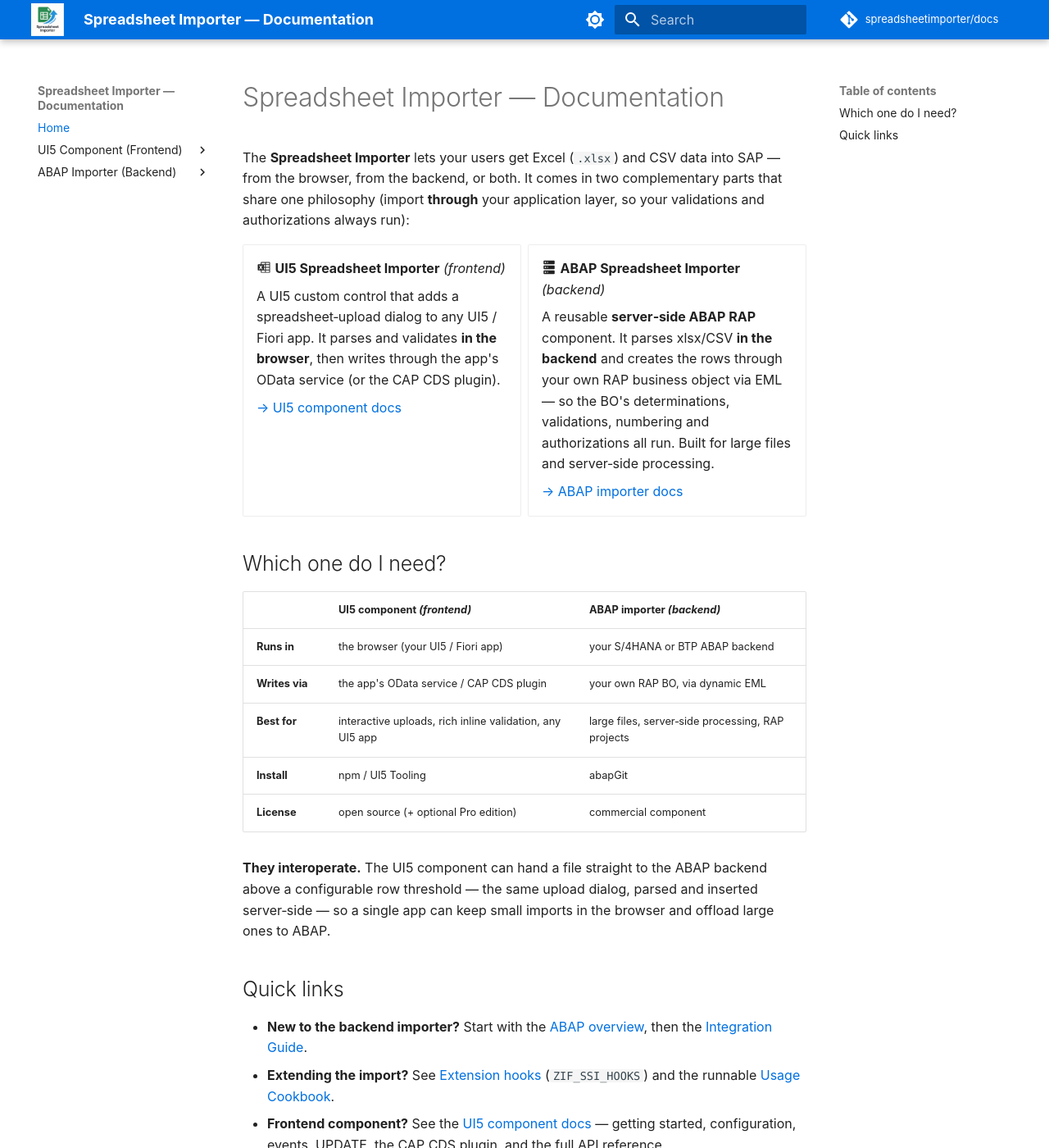
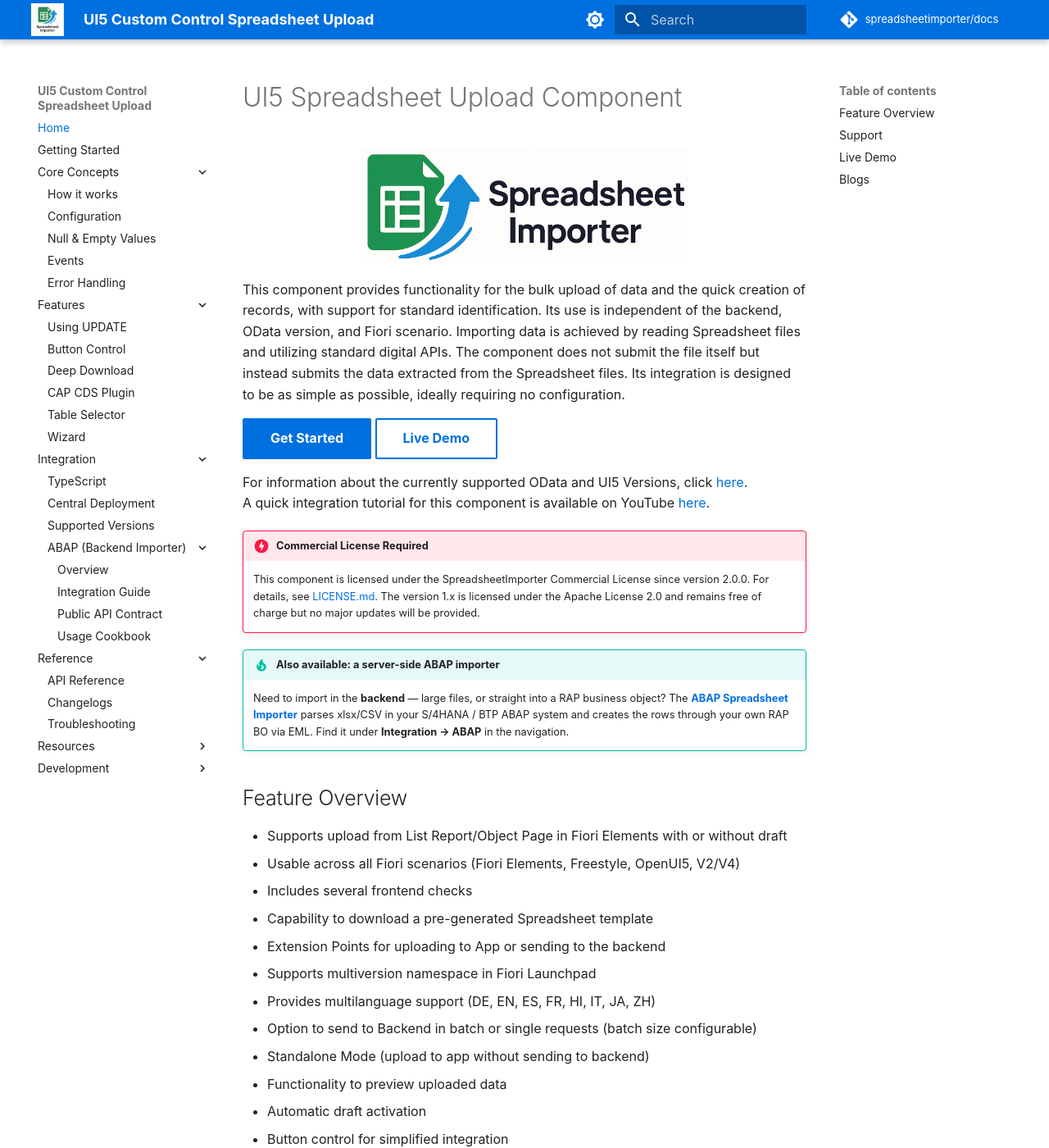
Before and after one commit to spreadsheetimporter/docs, an MkDocs documentation site: the page built from docs/index.md, in a window 1280 px wide and 1400 px high. Shown: the whole window at 82% size. Built offline with MkDocs 1.6.1 and Material for MkDocs 9.7.7, drawn with Linux system fonts in a browser that asks for light colours; comment, search, counter and statistics services are not loaded; some of the changed text lies outside the part shown.

Commit message:
docs: match the original UI5 nav; nest ABAP under Integration; collapse Resources & Development
- Restore the flat UI5 sidebar nav (Home, Getting Started, Core Concepts,
  Features, Integration, Reference, Resources, Development) instead of the
  two-product grouping; the site home is now the UI5 component home (with a
  note pointing to the ABAP backend importer).
- Place the ABAP docs as a nested 'ABAP (Backend Importer)' group under
  Integration (Overview, Integration Guide, Public API Contract, Cookbook).
- navigation.expand keeps sections open like the original; a small
  nav-collapse.js re-collapses the long Resources and Development sections.
- Pro pages + Development/Update kept out of the sidebar via not_in_nav
  (as in the original UI5 docs), still built.

Co-Authored-By: Claude Opus 4.8 <noreply@anthropic.com>

```diff
--- a/docs/index.md
+++ b/docs/index.md
@@ -1,47 +1,61 @@
-# Spreadsheet Importer — Documentation
+# UI5 Spreadsheet Upload Component
 
-The **Spreadsheet Importer** lets your users get Excel (`.xlsx`) and CSV data into SAP — from the
-browser, from the backend, or both. It comes in two complementary parts that share one philosophy
-(import **through** your application layer, so your validations and authorizations always run):
+![UI5 Spreadsheet Importer Logo](ui5/images/Logo_wide.png){ width="400" .logo-light }
+![UI5 Spreadsheet Importer Logo Dark](ui5/images/Logo_wide_dark_grey.png){ width="400" .logo-dark }
 
-<div class="grid cards" markdown>
+This component provides functionality for the bulk upload of data and the quick creation of records, with support for standard identification. Its use is independent of the backend, OData version, and Fiori scenario. Importing data is achieved by reading Spreadsheet files and utilizing standard digital APIs. The component does not submit the file itself but instead submits the data extracted from the Spreadsheet files. Its integration is designed to be as simple as possible, ideally requiring no configuration.
 
--   :material-microsoft-excel: **UI5 Spreadsheet Importer** *(frontend)*
+[**Get Started**](./ui5/pages/GettingStarted.md){: .md-button .md-button--primary .sap-icon-initiative }
+[**Live Demo**](https://livedemo.spreadsheet-importer.com/){: .md-button .md-button--secondary .sap-icon-initiative }
 
-    A UI5 custom control that adds a spreadsheet‑upload dialog to any UI5 / Fiori app. It parses and
-    validates **in the browser**, then writes through the app's OData service (or the CAP CDS plugin).
+For information about the currently supported OData and UI5 Versions, click [here](./ui5/pages/SupportVersions.md).
+A quick integration tutorial for this component is available on YouTube [here](https://www.youtube.com/watch?v=dODt9ZWmi4A).
 
-    [→ UI5 component docs](ui5/index.md)
+<!-- prettier-ignore-start -->
+!!! danger "Commercial License Required"
+    This component is licensed under the SpreadsheetImporter Commercial License since version 2.0.0. For details, see [LICENSE.md](https://github.com/spreadsheetimporter/ui5-cc-spreadsheetimporter/blob/main/LICENSE.md). The version 1.x is licensed under the Apache License 2.0 and remains free of charge but no major updates will be provided.
+<!-- prettier-ignore-end -->
 
--   :material-server: **ABAP Spreadsheet Importer** *(backend)*
+!!! tip "Also available: a server-side ABAP importer"
+    Need to import in the **backend** — large files, or straight into a RAP business object? The
+    **[ABAP Spreadsheet Importer](abap/index.md)** parses xlsx/CSV in your S/4HANA / BTP ABAP system and
+    creates the rows through your own RAP BO via EML. Find it under **Integration → ABAP** in the navigation.
 
-    A reusable **server‑side ABAP RAP** component. It parses xlsx/CSV **in the backend** and creates the
-    rows through your own RAP business object via EML — so the BO's determinations, validations,
-    numbering and authorizations all run. Built for large files and server‑side processing.
+## Feature Overview
 
-    [→ ABAP importer docs](abap/index.md)
+- Supports upload from List Report/Object Page in Fiori Elements with or without draft
+- Usable across all Fiori scenarios (Fiori Elements, Freestyle, OpenUI5, V2/V4)
+- Includes several frontend checks
+- Capability to download a pre-generated Spreadsheet template
+- Extension Points for uploading to App or sending to the backend
+- Supports multiversion namespace in Fiori Launchpad
+- Provides multilanguage support (DE, EN, ES, FR, HI, IT, JA, ZH)
+- Option to send to Backend in batch or single requests (batch size configurable)
+- Standalone Mode (upload to app without sending to backend)
+- Functionality to preview uploaded data
+- Automatic draft activation
+- Button control for simplified integration
 
-</div>
+## **Support**
 
-## Which one do I need?
+For discussions about the suitability of the component for your use case, you can schedule an appointment [here](https://outlook.office365.com/owa/calendar/UI5ExcelUploadComponent@marianzeis.de/bookings/) free of charge.
 
-| | UI5 component *(frontend)* | ABAP importer *(backend)* |
-|---|---|---|
-| **Runs in** | the browser (your UI5 / Fiori app) | your S/4HANA or BTP ABAP backend |
-| **Writes via** | the app's OData service / CAP CDS plugin | your own RAP BO, via dynamic EML |
-| **Best for** | interactive uploads, rich inline validation, any UI5 app | large files, server‑side processing, RAP projects |
-| **Install** | npm / UI5 Tooling | abapGit |
-| **License** | open source (+ optional Pro edition) | commercial component |
+If you encounter implementation issues or bugs, you can open an issue [here](https://github.com/spreadsheetimporter/ui5-cc-spreadsheetimporter/issues/new/choose).
+For urgent assistance or special requirements, please schedule an appointment [here](https://outlook.office365.com/owa/calendar/UI5ExcelUploadComponent@marianzeis.de/bookings/) at a fixed rate.
 
-**They interoperate.** The UI5 component can hand a file straight to the ABAP backend above a
-configurable row threshold — the same upload dialog, parsed and inserted server‑side — so a single app
-can keep small imports in the browser and offload large ones to ABAP.
+## Live Demo
 
-## Quick links
+You can try this component live at:
+<https://livedemo.spreadsheet-importer.com/>
 
-- **New to the backend importer?** Start with the [ABAP overview](abap/index.md), then the
-  [Integration Guide](abap/integration-guide.md).
-- **Extending the import?** See [Extension hooks](abap/integration-guide.md#extension-hooks-zif_ssi_hooks)
-  (`ZIF_SSI_HOOKS`) and the runnable [Usage Cookbook](abap/usage-cookbook.md).
-- **Frontend component?** See the [UI5 component docs](ui5/index.md) — getting started,
-  configuration, events, UPDATE, the CAP CDS plugin, and the full API reference.
+The demo app uses OData V4, UI5 version 1.136, and a CAP backend.
+Data is reset every hour on the hour.
+
+## Blogs
+
+Find a selection of blog posts about this control:
+
+- [Simplifying Spreadsheet Upload in Fiori Elements: The Open Source and Easy-to-Use UI5 Custom Control](https://blogs.sap.com/2023/02/17/simplifying-excel-upload-in-fiori-elements-the-open-source-and-easy-to-use-ui5-custom-control/)
+- [Create a UI5 Custom Library with Versioning Using a Multi-Version Namespace](https://blogs.sap.com/2023/03/12/create-a-ui5-custom-library-with-versioning-using-a-multi-version-namespace/)
+- [Automating UI5 Testing with GitHub Actions and wdi5 in Multiple Scenarios](https://blogs.sap.com/2023/04/05/automating-ui5-testing-with-github-actions-and-wdi5-in-multiple-scenarios/)
+- [Load Data from a Spreadsheet File in UI5 and Display the Data in a Table with this Open Source Component](https://blogs.sap.com/2023/04/13/load-data-from-an-excel-file-in-ui5-and-display-the-data-in-a-table-with-this-open-source-component/)
--- /dev/null
+++ b/docs/javascripts/nav-collapse.js
@@ -0,0 +1,31 @@
+// Collapse specific top-level navigation sections by default.
+//
+// `navigation.expand` opens every section (matching the original UI5 docs) by
+// stamping the toggle with the `md-toggle--indeterminate` class, which the
+// theme CSS expands via `.md-toggle--indeterminate ~ .md-nav`. To re-collapse
+// the two long, lower-priority sections we remove that class and clear the
+// checked/indeterminate state. The user can still open them by clicking.
+//
+// Material's `document$` fires on initial load (and on instant navigation),
+// so the state is reapplied as the user moves between pages.
+const COLLAPSE_SECTIONS = ["Resources", "Development"];
+
+document$.subscribe(function () {
+  document
+    .querySelectorAll(
+      ".md-nav--primary > .md-nav__list > .md-nav__item--nested > label.md-nav__link"
+    )
+    .forEach(function (label) {
+      const span = label.querySelector(".md-ellipsis");
+      const text = (span ? span.textContent : label.textContent).trim();
+      if (COLLAPSE_SECTIONS.indexOf(text) === -1) {
+        return;
+      }
+      const toggle = label.previousElementSibling;
+      if (toggle && toggle.classList.contains("md-nav__toggle")) {
+        toggle.classList.remove("md-toggle--indeterminate");
+        toggle.indeterminate = false;
+        toggle.checked = false;
+      }
+    });
+});
--- a/docs/ui5/index.md
+++ /dev/null
@@ -1,56 +0,0 @@
-# UI5 Spreadsheet Upload Component
-
-![UI5 Spreadsheet Importer Logo](images/Logo_wide.png){ width="400" .logo-light }
-![UI5 Spreadsheet Importer Logo Dark](images/Logo_wide_dark_grey.png){ width="400" .logo-dark }
-
-This component provides functionality for the bulk upload of data and the quick creation of records, with support for standard identification. Its use is independent of the backend, OData version, and Fiori scenario. Importing data is achieved by reading Spreadsheet files and utilizing standard digital APIs. The component does not submit the file itself but instead submits the data extracted from the Spreadsheet files. Its integration is designed to be as simple as possible, ideally requiring no configuration.
-
-[**Get Started**](./pages/GettingStarted.md){: .md-button .md-button--primary .sap-icon-initiative }
-[**Live Demo**](https://livedemo.spreadsheet-importer.com/){: .md-button .md-button--secondary .sap-icon-initiative }
-
-For information about the currently supported OData and UI5 Versions, click [here](./pages/SupportVersions.md).
-A quick integration tutorial for this component is available on YouTube [here](https://www.youtube.com/watch?v=dODt9ZWmi4A).
-
-<!-- prettier-ignore-start -->
-!!! danger "Commercial License Required"
-    This component is licensed under the SpreadsheetImporter Commercial License since version 2.0.0. For details, see [LICENSE.md](https://github.com/spreadsheetimporter/ui5-cc-spreadsheetimporter/blob/main/LICENSE.md). The version 1.x is licensed under the Apache License 2.0 and remains free of charge but no major updates will be provided.
-<!-- prettier-ignore-end -->
-
-## Feature Overview
-
-- Supports upload from List Report/Object Page in Fiori Elements with or without draft
-- Usable across all Fiori scenarios (Fiori Elements, Freestyle, OpenUI5, V2/V4)
-- Includes several frontend checks
-- Capability to download a pre-generated Spreadsheet template
-- Extension Points for uploading to App or sending to the backend
-- Supports multiversion namespace in Fiori Launchpad
-- Provides multilanguage support (DE, EN, ES, FR, HI, IT, JA, ZH)
-- Option to send to Backend in batch or single requests (batch size configurable)
-- Standalone Mode (upload to app without sending to backend)
-- Functionality to preview uploaded data
-- Automatic draft activation
-- Button control for simplified integration
-
-## **Support**
-
-For discussions about the suitability of the component for your use case, you can schedule an appointment [here](https://outlook.office365.com/owa/calendar/UI5ExcelUploadComponent@marianzeis.de/bookings/) free of charge.
-
-If you encounter implementation issues or bugs, you can open an issue [here](https://github.com/spreadsheetimporter/ui5-cc-spreadsheetimporter/issues/new/choose).
-For urgent assistance or special requirements, please schedule an appointment [here](https://outlook.office365.com/owa/calendar/UI5ExcelUploadComponent@marianzeis.de/bookings/) at a fixed rate.
-
-## Live Demo
-
-You can try this component live at:
-<https://livedemo.spreadsheet-importer.com/>
-
-The demo app uses OData V4, UI5 version 1.136, and a CAP backend.
-Data is reset every hour on the hour.
-
-## Blogs
-
-Find a selection of blog posts about this control:
-
-- [Simplifying Spreadsheet Upload in Fiori Elements: The Open Source and Easy-to-Use UI5 Custom Control](https://blogs.sap.com/2023/02/17/simplifying-excel-upload-in-fiori-elements-the-open-source-and-easy-to-use-ui5-custom-control/)
-- [Create a UI5 Custom Library with Versioning Using a Multi-Version Namespace](https://blogs.sap.com/2023/03/12/create-a-ui5-custom-library-with-versioning-using-a-multi-version-namespace/)
-- [Automating UI5 Testing with GitHub Actions and wdi5 in Multiple Scenarios](https://blogs.sap.com/2023/04/05/automating-ui5-testing-with-github-actions-and-wdi5-in-multiple-scenarios/)
-- [Load Data from a Spreadsheet File in UI5 and Display the Data in a Table with this Open Source Component](https://blogs.sap.com/2023/04/13/load-data-from-an-excel-file-in-ui5-and-display-the-data-in-a-table-with-this-open-source-component/)
--- a/mkdocs.yml
+++ b/mkdocs.yml
@@ -1,7 +1,7 @@
-site_name: Spreadsheet Importer — Documentation
+site_name: UI5 Custom Control Spreadsheet Upload
 site_url: https://docs.spreadsheet-importer.com/
 site_description: >-
-  Documentation for the Spreadsheet Importer family — the UI5 frontend component
+  Documentation for the Spreadsheet Importer — the UI5 frontend custom control
   and the server-side ABAP RAP backend importer.
 repo_name: spreadsheetimporter/docs
 repo_url: https://github.com/spreadsheetimporter/docs
@@ -11,52 +11,51 @@ site_dir: site
 
 nav:
   - Home: index.md
-  - UI5 Component (Frontend):
-      - ui5/index.md
-      - Getting Started: ui5/pages/GettingStarted.md
-      - Core Concepts:
-          - How it works: ui5/pages/HowItWorks.md
-          - Configuration: ui5/pages/Configuration.md
-          - Null & Empty Values: ui5/pages/NullHandling.md
-          - Events: ui5/pages/Events.md
-          - Error Handling: ui5/pages/Checks.md
-      - Features:
-          - Using UPDATE: ui5/pages/Update.md
-          - Button Control: ui5/pages/Button.md
-          - Deep Download: ui5/pages/spreadsheetdownload.md
-          - CAP CDS Plugin: ui5/pages/CdsPlugin.md
-          - Table Selector: ui5/pages/TableSelector.md
-          - Wizard: ui5/pages/Wizard.md
-      - Pro Edition:
-          - Installation: ui5/pages/Pro/install.md
-          - Deep Create: ui5/pages/Pro/deepcreate.md
-      - Integration:
-          - TypeScript: ui5/pages/Typescript.md
-          - Central Deployment: ui5/pages/CentralDeployment.md
-          - Supported Versions: ui5/pages/SupportVersions.md
-      - Reference:
-          - API Reference: ui5/pages/APIReference.md
-          - Changelogs: ui5/pages/CHANGELOGSPREADSHEETIMPORTER.md
-          - Troubleshooting: ui5/pages/Troubleshooting.md
-      - Resources:
-          - User Documentation: ui5/pages/UserDocumentation.md
-          - Use Cases: ui5/pages/UseCases.md
-      - Development:
-          - Getting Started: ui5/pages/Development/GettingStarted.md
-          - Testing:
-              - wdi5 Tests: ui5/pages/Development/wdi5.md
-              - OPA5 Tests: ui5/pages/Development/opa5.md
-          - Update: ui5/pages/Development/Update.md
-          - Documentation: ui5/pages/Development/Docs.md
-          - Prettier & Commit Linting: ui5/pages/Development/PrettierAndCommitlint.md
-          - GitHub Actions: ui5/pages/Development/GitHubActions.md
-          - Sample Apps: ui5/pages/Development/SampleApps.md
-          - Spreadsheet Download: ui5/pages/Development/SpreadsheetDownload.md
-  - ABAP Importer (Backend):
-      - abap/index.md
-      - Integration Guide: abap/integration-guide.md
-      - Public API Contract: abap/public-api-contract.md
-      - Usage Cookbook: abap/usage-cookbook.md
+  - Getting Started: ui5/pages/GettingStarted.md
+  - Core Concepts:
+      - How it works: ui5/pages/HowItWorks.md
+      - Configuration: ui5/pages/Configuration.md
+      - Null & Empty Values: ui5/pages/NullHandling.md
+      - Events: ui5/pages/Events.md
+      - Error Handling: ui5/pages/Checks.md
+  - Features:
+      - Using UPDATE: ui5/pages/Update.md
+      - Button Control: ui5/pages/Button.md
+      - Deep Download: ui5/pages/spreadsheetdownload.md
+      - CAP CDS Plugin: ui5/pages/CdsPlugin.md
+      - Table Selector: ui5/pages/TableSelector.md
+      - Wizard: ui5/pages/Wizard.md
+  - Integration:
+      - TypeScript: ui5/pages/Typescript.md
+      - Central Deployment: ui5/pages/CentralDeployment.md
+      - Supported Versions: ui5/pages/SupportVersions.md
+      - ABAP (Backend Importer):
+          - Overview: abap/index.md
+          - Integration Guide: abap/integration-guide.md
+          - Public API Contract: abap/public-api-contract.md
+          - Usage Cookbook: abap/usage-cookbook.md
+  - Reference:
+      - API Reference: ui5/pages/APIReference.md
+      - Changelogs: ui5/pages/CHANGELOGSPREADSHEETIMPORTER.md
+      - Troubleshooting: ui5/pages/Troubleshooting.md
+  - Resources:
+      - User Documentation: ui5/pages/UserDocumentation.md
+      - Use Cases: ui5/pages/UseCases.md
+  - Development:
+      - Getting Started: ui5/pages/Development/GettingStarted.md
+      - Testing:
+          - wdi5 Tests: ui5/pages/Development/wdi5.md
+          - OPA5 Tests: ui5/pages/Development/opa5.md
+      - Documentation: ui5/pages/Development/Docs.md
+      - Prettier & Commit Linting: ui5/pages/Development/PrettierAndCommitlint.md
+      - GitHub Actions: ui5/pages/Development/GitHubActions.md
+      - Sample Apps: ui5/pages/Development/SampleApps.md
+      - Spreadsheet Download: ui5/pages/Development/SpreadsheetDownload.md
+
+# Pages intentionally built but kept out of the sidebar (as in the original UI5 docs).
+not_in_nav: |
+  /ui5/pages/Pro/
+  /ui5/pages/Development/Update.md
 
 theme:
   name: material
@@ -80,17 +79,15 @@ theme:
   favicon: ui5/images/Logo_square.png
   font: false
   features:
-    - navigation.indexes
-    - navigation.top
-    - navigation.tracking
+    - navigation.expand
     - content.code.copy
-    - content.tabs.link
-    - toc.follow
-    - search.suggest
     - palette.switch
 
 extra_css:
   - ui5/stylesheets/extra.css
+
+extra_javascript:
+  - javascripts/nav-collapse.js
 
 plugins:
   - search
```
Also changed, not shown: docs/abap/index.md (+1 -1 lines).
